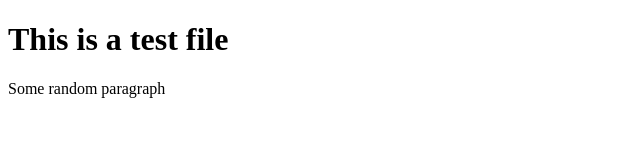
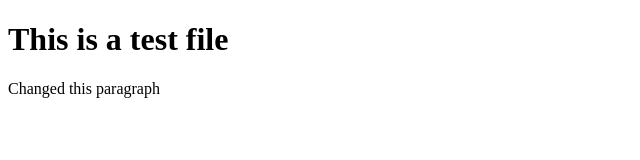
Before and after one commit to neilnagpaul/hands-to-words, a plain HTML site: page test.html in a window 1280 px wide. Shown: the full height of the page, 0-640 px from the left. Drawn offline with Linux system fonts and the light colour scheme.

Commit message:
test commit #2

```diff
--- a/test.html
+++ b/test.html
@@ -7,6 +7,6 @@
 </head>
 <body>
     <h1>This is a test file</h1>
-    <p>Some random paragraph</p>
+    <p>Changed this paragraph</p>
 </body>
 </html>
```
